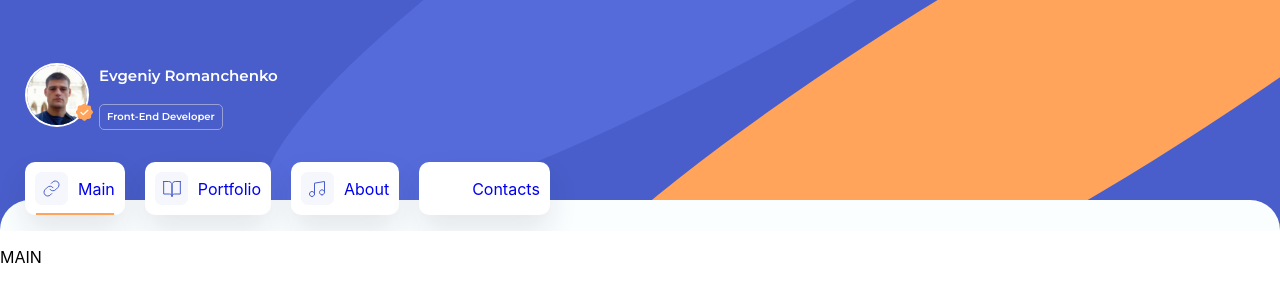
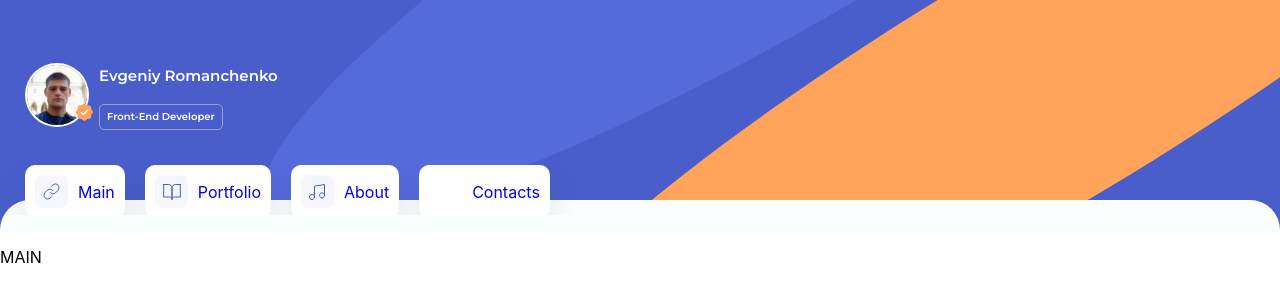
Before and after one commit to romanchenko31/portfolio, a React (Create React App) app: page / in a window 1280 px wide. Shown: the top 302 px of the page. Built offline with nearby package versions, Linux system fonts and the light colour scheme.

Commit message:
add scroll menu

```diff
--- a/src/Component/Navigation/Navigation.module.css
+++ b/src/Component/Navigation/Navigation.module.css
@@ -3,7 +3,12 @@
     bottom: 0;
     left: -15px;
     display: -webkit-inline-box;
+    height: 50px;
+        width: 100%;
+        overflow-x: scroll;
+overflow-x: scroll hidden
 }
+
 
 .item{
     margin-right: 20px;
```
Also changed, not shown: 1 other file (tests, documents, lock files or other folders).
